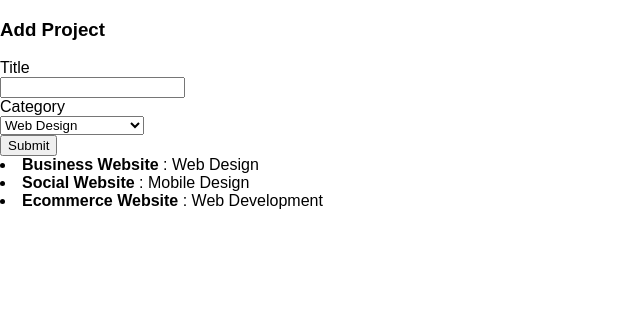
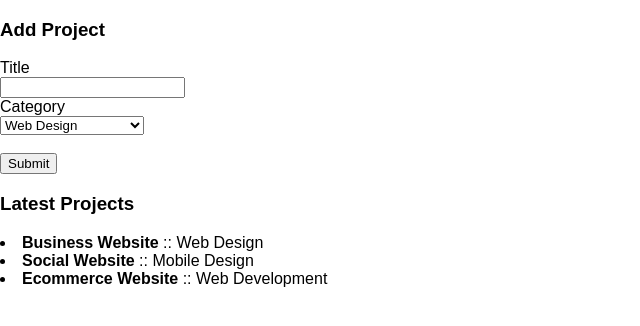
Before and after one commit to alaj6625/react_app, a React (Create React App) app in the folder projectmanager/: page / in a window 1280 px wide. Shown: the top 326 px of the page, without its empty margins (0-640 px from the left). Built offline with nearby package versions, Linux system fonts and the light colour scheme.

Commit message:
Added a unique ID with uuid

```diff
--- a/projectmanager/src/App.js
+++ b/projectmanager/src/App.js
@@ -1,5 +1,5 @@
 import React, { Component } from 'react';
-
+import uuid from 'uuid';
 import Projects from  './Components/Projects';
 import AddProject from  './Components/AddProject';
 import './App.css';
@@ -15,15 +15,15 @@ class App extends Component {
 
   componentWillMount() {
     this.setState({projects:[
-        {
+        { id:uuid.v4(),
           title: 'Business Website',
           category: 'Web Design'
         },
-        {
+        { id:uuid.v4(),
           title: 'Social Website',
           category: 'Mobile Design'
         },
-        {
+        { id:uuid.v4(),
           title: 'Ecommerce Website',
           category: 'Web Development'
         }
@@ -34,6 +34,10 @@ class App extends Component {
   handleAddProject(project){
     console.log('HandleAddProject');
     console.log(project);
+    let projects = this.state.projects;
+    projects.push(project);
+    this.setState({projects:projects});
+
   }
   render() {
     return (
--- a/projectmanager/src/Components/AddProject.js
+++ b/projectmanager/src/Components/AddProject.js
@@ -1,4 +1,5 @@
 import React, { Component } from 'react';
+import uuid from 'uuid';
 
 class AddProject extends Component {
   constructor(){
@@ -20,8 +21,9 @@ class AddProject extends Component {
       alert('Title is required');
     } else {
       this.setState({newProject:{
-      title: this.refs.title.value,
-      category: this.refs.category.value
+        id: uuid.v4(),
+        title: this.refs.title.value,
+        category: this.refs.category.value
       }}, function(){
         console.log(this.state);
         this.props.addProject(this.state.newProject);
@@ -33,7 +35,7 @@ class AddProject extends Component {
 
   render() {
     let categoryOptions = this.props.categories.map(category => {
-      return <option key={category} value="category">{category}</option>
+      return <option key={category} value={category}>{category}</option>
     });
   return (
     <div >
@@ -51,8 +53,9 @@ class AddProject extends Component {
            {categoryOptions}
           </select>
         </div>
-
+        <br />
         <input type="submit" value="Submit" />
+        <br />
       </form>
     </div>
     );
--- a/projectmanager/src/Components/ProjectItem.js
+++ b/projectmanager/src/Components/ProjectItem.js
@@ -8,7 +8,7 @@ class ProjectItem extends Component {
     console.log(this.props);
     return (
       <li className="Projects">
-        <strong>{this.props.project.title}</strong> : {this.props.project.category}
+        <strong>{this.props.project.title}</strong> :: {this.props.project.category}
       </li>
     );
   }
--- a/projectmanager/src/Components/Projects.js
+++ b/projectmanager/src/Components/Projects.js
@@ -17,6 +17,7 @@ class Projects extends Component {
   // console.log(this.props);
   return (
     <div className="Projects">
+      <h3>Latest Projects</h3>
        {projectItems}
     </div>
     );
```
